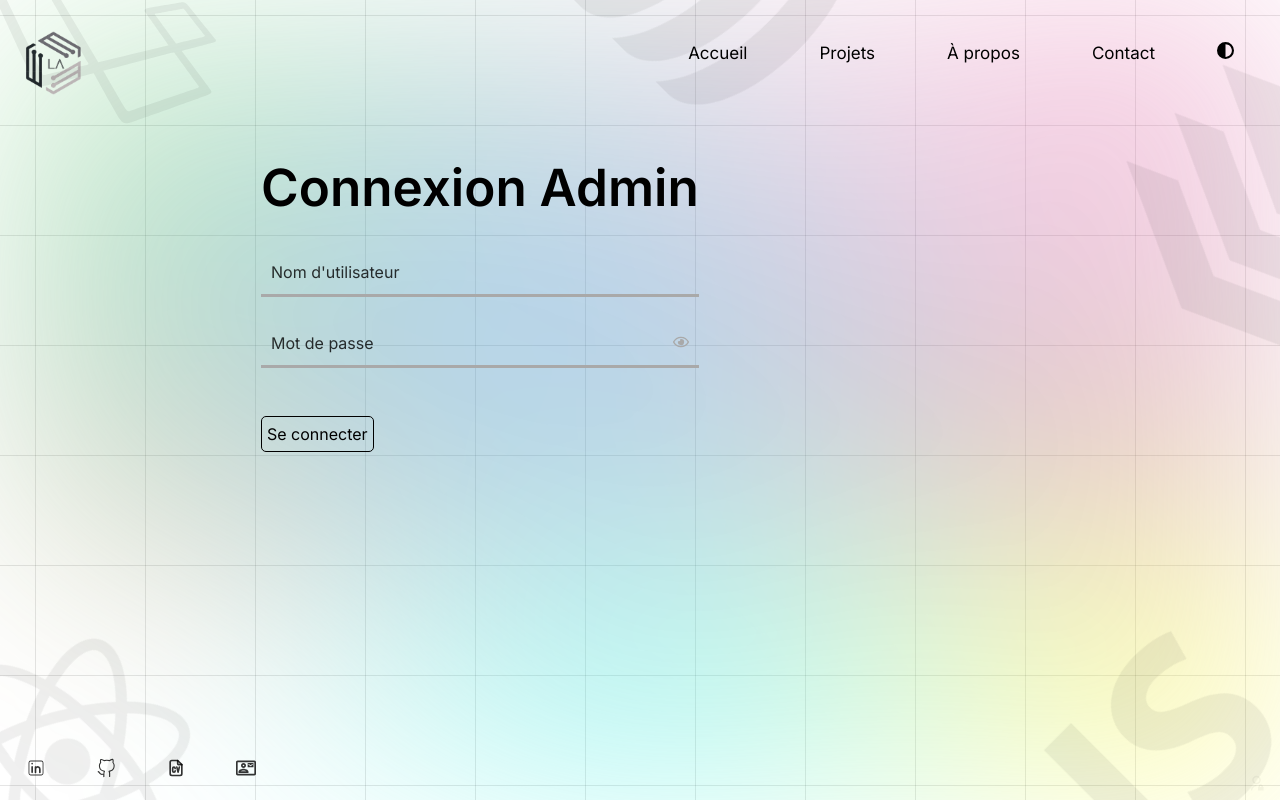
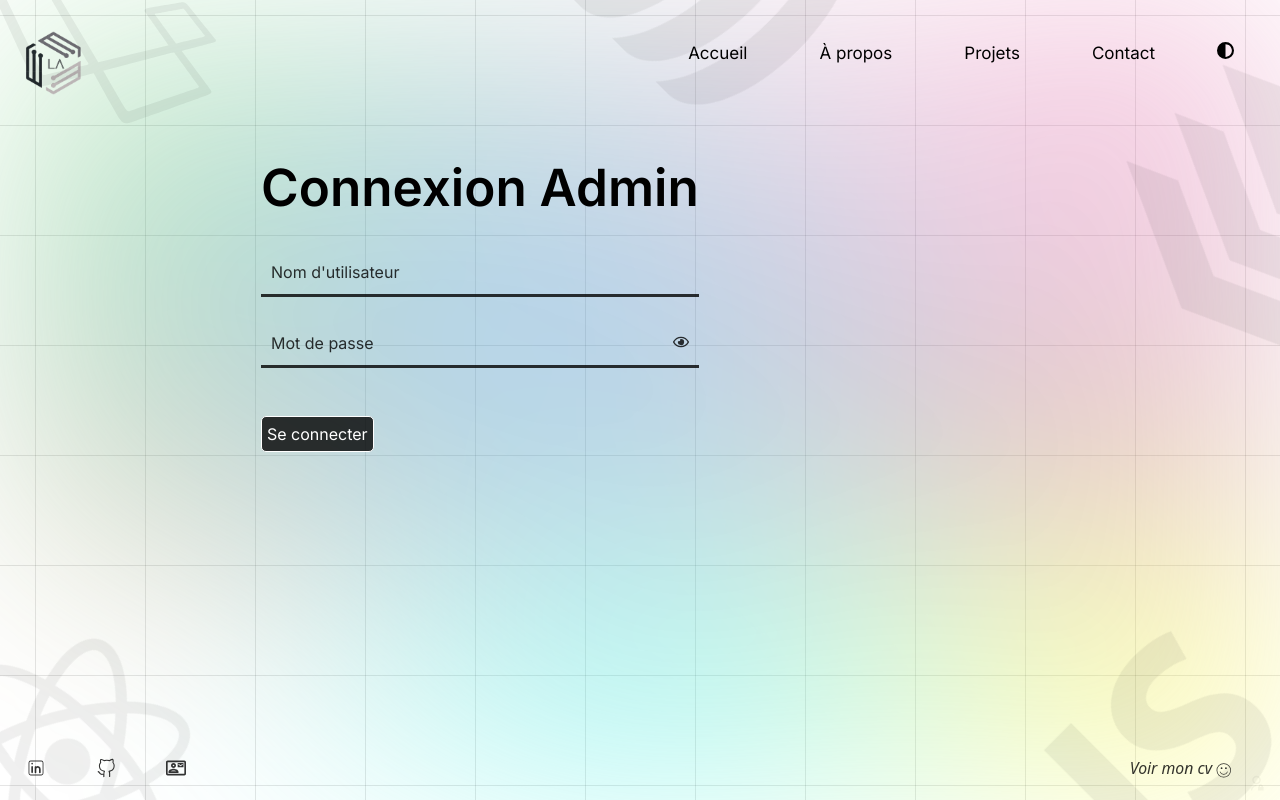
Before and after one commit to Laspales/Site_web, a React (Vite) app in the folder portfolio-wr/: page /admin in a window 1280 px wide. Built offline with nearby package versions, Linux system fonts and the light colour scheme.

Commit message:
change cv and custom cv button

```diff
--- a/portfolio-wr/src/Components/AdminMessage-Style.css
+++ b/portfolio-wr/src/Components/AdminMessage-Style.css
@@ -9,7 +9,7 @@
     width: 95.5%;
     padding: 10px;
     color: rgba(0, 0, 0, 0.8);
-    border-bottom: 3px solid darkgrey;
+    border-bottom: 3px solid rgba(0, 0, 0, 0.8);
     background: none;
 }
 .Admin-Messages form button {
@@ -19,6 +19,8 @@
     text-align: center;
     border: 1px solid;
     border-radius: 5px;
+    background-color: rgba(0, 0, 0, 0.8);
+    color: white;
 }
 .Admin-Messages #deco {
     all: unset;
@@ -30,10 +32,12 @@
     border-radius: 5px;
     padding: 5px;
     margin-top: 30px;
+    background-color: rgba(0, 0, 0, 0.8);
+    color: white;
 }
 .Admin-Messages form button:hover, .Admin-Messages #deco:hover{
-    background-color: rgba(0, 0, 0, 0.8);
-    color: whitesmoke;
+    background-color: white;
+    color: rgba(0, 0, 0, 0.8);
 }
 
 .Admin-Messages table{
@@ -63,7 +67,7 @@
     position: absolute;
     right: 10px;
     cursor: pointer;
-    color: darkgrey;
+    color: rgba(0, 0, 0, 0.8);
 }
 .error {
     color: rgba(255, 55, 39, 1);
--- a/portfolio-wr/src/Components/Footer-Style.css
+++ b/portfolio-wr/src/Components/Footer-Style.css
@@ -29,3 +29,22 @@ footer a {
 footer a:hover{
     color: rgba(0, 0, 0, 0.8);
 }
+#cv {
+    position: absolute;
+
+    right: -9%;
+    width: 250px;
+
+    font-family: system-ui, -apple-system, BlinkMacSystemFont,
+                'Segoe UI', Roboto, Oxygen, Ubuntu, Cantarell,
+                'Open Sans', 'Helvetica Neue', sans-serif;
+    font-style: italic;
+}
+#cv a svg {
+  font-size: 1.1em;
+  vertical-align: middle;
+  margin-left: 3px;
+}
+#cv a{
+  font-size: 15px;
+}
--- a/portfolio-wr/src/Components/Footer.jsx
+++ b/portfolio-wr/src/Components/Footer.jsx
@@ -5,6 +5,9 @@ import { CiLinkedin } from "react-icons/ci";
 import { VscGithubAlt } from "react-icons/vsc";
 import { TbFileCv } from "react-icons/tb";
 import { MdOutlineContactMail } from "react-icons/md";
+import { MdArrowRightAlt } from "react-icons/md";
+import { CiFaceSmile } from "react-icons/ci";
+import { motion } from "framer-motion";
 function Footer() {
     return (
         <div className="App-Footer">
@@ -12,8 +15,27 @@ function Footer() {
                 <ul>
                     <li><a href="https://www.linkedin.com/in/aspales-epalla-ndjalla-9a5555254/" target="blank"><CiLinkedin /></a></li>
                     <li><a href="https://github.com/Laspales" target="blank"><VscGithubAlt /></a></li>
-                    <li><a href="/pdf/CV_Laspales_Epalla(1).pdf" target="_blank" rel="noopener noreferrer"><TbFileCv /></a></li>
                     <li><Link to="/contact"><MdOutlineContactMail /></Link></li>
+                    <li id="cv">
+                        <motion.li
+                            initial={{ scale: 1 }}
+                            animate={{
+                                scale: [1, 1.1, 1],
+                            }}
+                            transition={{
+                                duration: 2,
+                                repeat: Infinity,
+                                repeatType: "loop",
+                                ease: "easeInOut"
+                            }}
+
+                        >
+                            <a href="/pdf/CV_Badouel_Epalla_DFE.pdf" target="_blank" rel="noopener noreferrer">
+                                <span>Voir mon cv</span><CiFaceSmile />
+                            </a>
+                        </motion.li>
+
+                    </li>
                 </ul>
             </footer>
         </div>
--- a/portfolio-wr/src/Components/Header-Style.css
+++ b/portfolio-wr/src/Components/Header-Style.css
@@ -143,3 +143,21 @@ body.dark .App-Apropos .timeline-content {
   color: black;
    background: #f5f5f5;
 }
+body.dark .Admin-Messages table {
+  border: 1px solid rgba(250, 250, 250, 0.9);
+}
+body.dark .Admin-Messages form button, body.dark .Admin-Messages #deco {
+  background-color: rgba(250, 250, 250, 0.9);
+  color: rgba(0, 0, 0, 0.8);
+  border: 1px solid rgba(250, 250, 250, 0.9);
+}
+body.dark .Admin-Messages form button:hover, body.dark .Admin-Messages #deco:hover {
+  background-color: rgba(0, 0, 0, 0.8);
+  color: rgba(250, 250, 250, 0.9);
+}
+body.dark .Admin-Messages form input::placeholder, body.dark .Admin-Messages form .eye-icon{
+  color: rgba(250, 250, 250, 0.9);
+}
+body.dark .Admin-Messages form input, body.dark .Admin-Messages form #mdp {
+  border-bottom: 3px solid rgba(250, 250, 250, 0.9);
+}
--- a/portfolio-wr/src/Components/Header.jsx
+++ b/portfolio-wr/src/Components/Header.jsx
@@ -15,8 +15,8 @@ function Header({ toggleTheme }) {
                     <ul className="line">
                         <li className="logo" ><Link to="\" ></Link><a href="/"><sub><img src="/images/LA_logo.png" alt="image" width="95px" height="80px" /></sub></a></li>
                         <li className={`nv ${isActive("/")}`}><Link to="/">Accueil</Link></li>
+                        <li className={`nv ${isActive("/apropos")}`}><Link to="/apropos">À propos</Link></li>
                         <li className={`nv ${isActive("/projets")}`}><Link to="/projets">Projets</Link></li>
-                        <li className={`nv ${isActive("/apropos")}`}><Link to="/apropos">À propos</Link></li>
                         <li className={`nv ${isActive("/contact")}`}><Link to="/contact">Contact</Link></li>
                         <li className={`nv ${isActive("/admin")}`} id="adm"><Link to="/admin"><RiAdminLine /></Link></li>
                         <li className="nv"><FaCircleHalfStroke  className="theme" onClick={toggleTheme} style={{position: 'relative'}}/></li>
--- a/portfolio-wr/src/Components/Section.jsx
+++ b/portfolio-wr/src/Components/Section.jsx
@@ -14,7 +14,17 @@ function Section() {
         <div className="App-Section">
 
             <div className="title">
-                <h1>Développeur <br /><span style={{color : "grey"}}>Web</span> </h1>
+                <motion.h1
+                    initial={{ opacity: 0, y: -50 }}
+                    animate={{ opacity: 1, y: 0 }}
+                    transition={{
+                        duration: 1,
+                        ease: "easeInOut"
+                    }}
+                >
+                    Développeur <br /><span style={{color : "grey"}}>Web</span>
+                </motion.h1>
+
             </div>
             <div className="image">
                 <motion.div
@@ -47,7 +57,16 @@ function Section() {
              </motion.div>
             </div>
             <div className="Surname">
-                <h1>Laspales <br /><span style={{color: "grey"}}>epalla</span>&nbsp;<span>ndjalla</span></h1>
+                <motion.h1
+                    initial={{ opacity: 0, y: 50 }}
+                    animate={{ opacity: 1, y: 0 }}
+                    transition={{
+                        duration: 1,
+                        ease: "easeInOut"
+                    }}
+                >
+                    Laspales <br /><span style={{color: "grey"}}>epalla</span>&nbsp;<span>ndjalla</span>
+                </motion.h1>
             </div>
 
         </div>
--- a/portfolio-wr/src/pages/Projets.jsx
+++ b/portfolio-wr/src/pages/Projets.jsx
@@ -96,7 +96,9 @@ function Projets() {
                             {/* Affichage dynamique des technologies utilisées */}
                             {currentProject.technologies.map((tech, index) => (
                                 <li key={index} className="tec"><span>{tech}</span></li>
+
                             ))}
+
                         </ul>
                     </div>
                     {/* Carousel d'images du projet courant */}
```
Also changed, not shown: portfolio-wr/public/images/Portfolio Laspales.html (added, +23 -0 lines), 2 other files (tests, documents, lock files or other folders).
